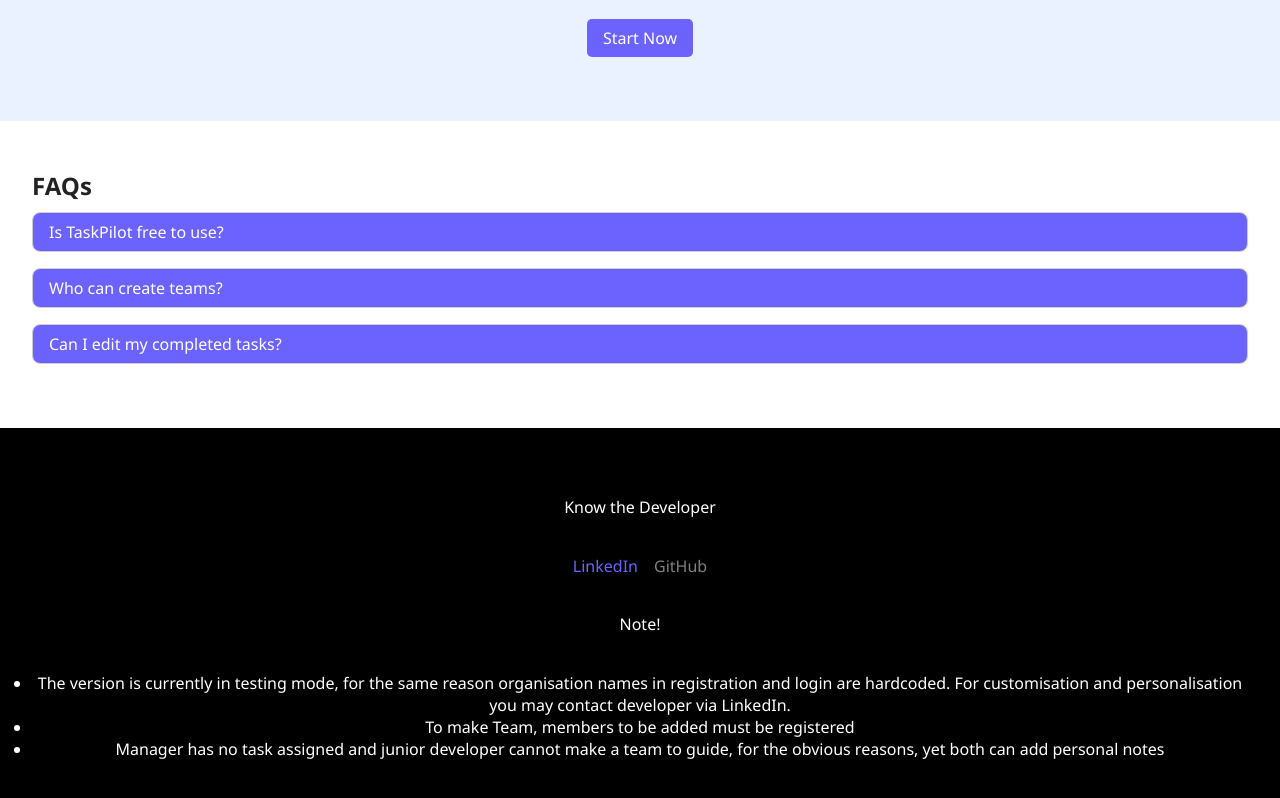
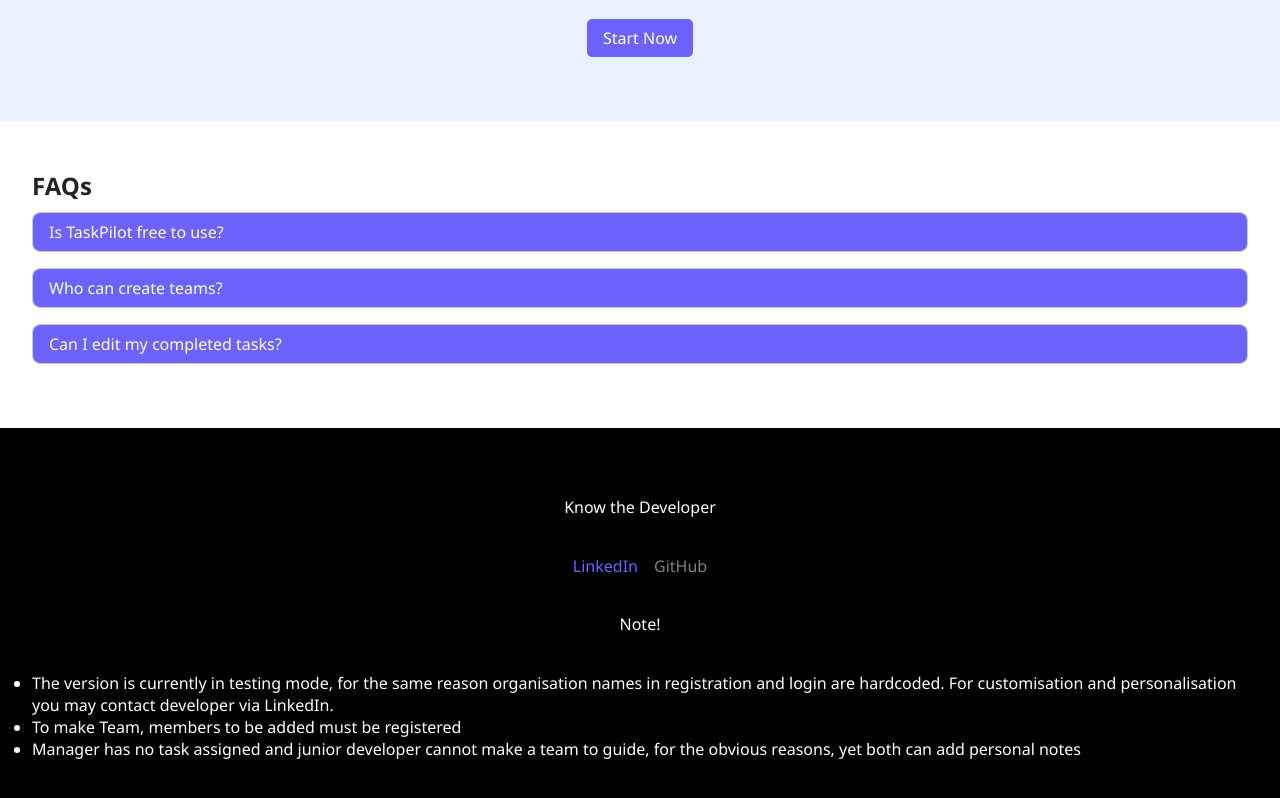
Before and after one commit to arpan2233/TaskPilot, a React (Vite) app: page / in a window 1280 px wide. Shown: the part 1367-2165 px from the top of the page. Built offline with nearby package versions, Linux system fonts and the light colour scheme.

Commit message:
Update welcomePage.css

```diff
--- a/CSSFILES/welcomePage.css
+++ b/CSSFILES/welcomePage.css
@@ -212,16 +212,18 @@ nav .leftsection img{
   flex-direction: column;
   justify-content: space-evenly;
   padding: 2rem;
-  text-align: center;
   height: 400px;
 }
-.footer ul{
-    text-align: none;
-}
+
 .footer p{
+    align-self: center;
     color: white;
 }
+.socials{
+    align-self: center;
+}
 .socials a {
+
   margin: 0 0.5rem;
   color: #6c63ff;
 }
```
